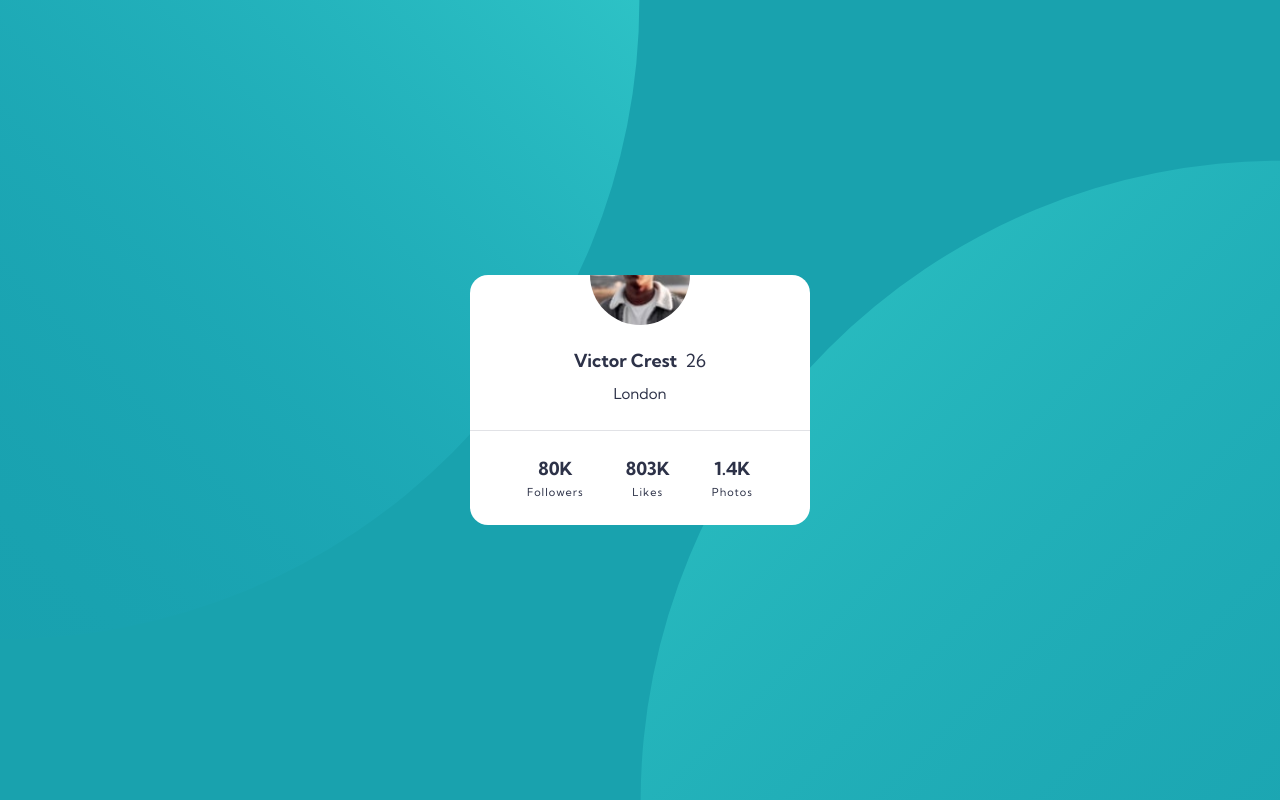
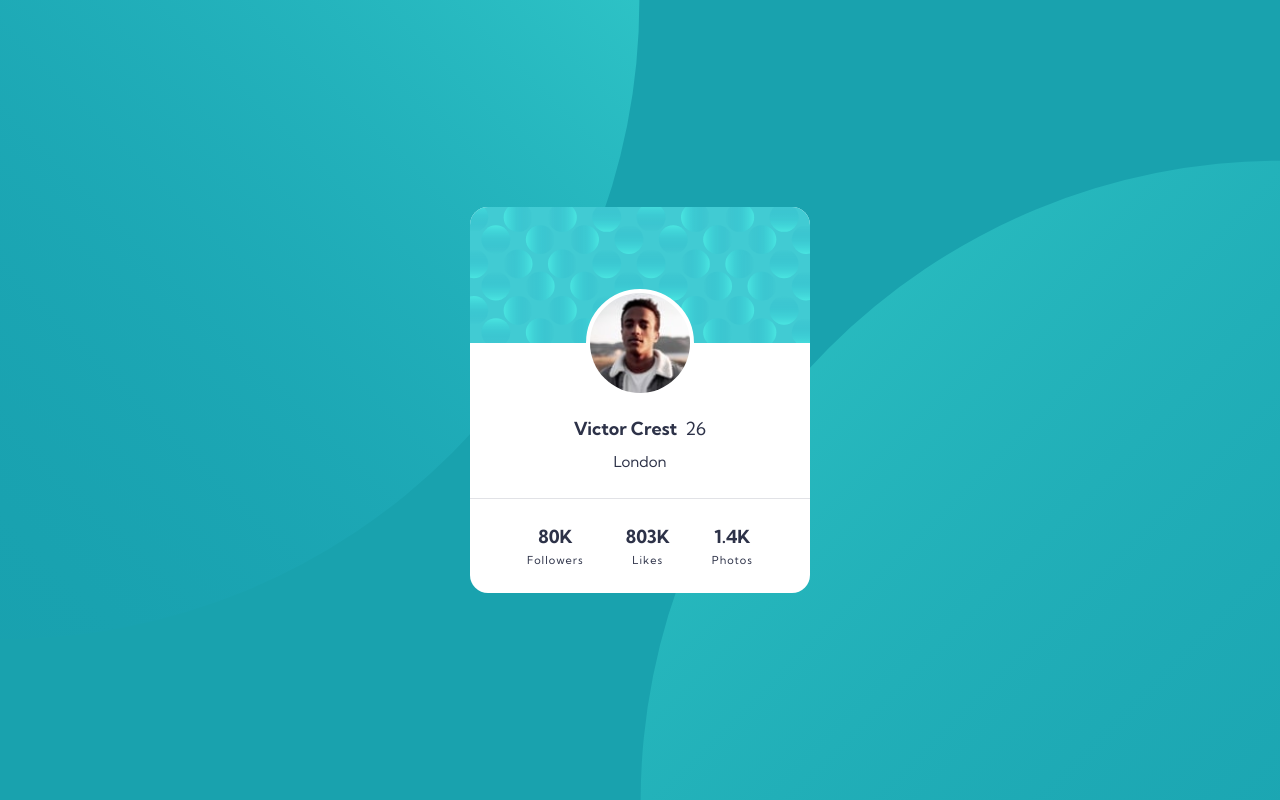
Before and after one commit to doubt-ur-vibe/Frontend-Mentor---Profile-Card-Component, a plain HTML site: page index.html in a window 1280 px wide. Drawn offline with Linux system fonts and the light colour scheme; the site is published under a folder, as on GitHub Pages, so addresses that start at the root find nothing.

Commit message:
Add files via upload

```diff
--- a/index.html
+++ b/index.html
@@ -18,7 +18,7 @@
       <img src="images/bg-pattern-bottom.svg" alt="" class="bg-img bg-img--bottom">
 
       <div class="profile-card">
-        <img src="/images/bg-pattern-card.svg" alt="" class="profile-bg-img">
+        <img src="images/bg-pattern-card.svg" alt="" class="profile-bg-img">
         <div class="profile-content">
           <img src="images/image-victor.jpg" alt="Profile" class="profile-img">
           <h2 class="profile-name">Victor Crest<span class="profile-age">26</span></h2>
```
